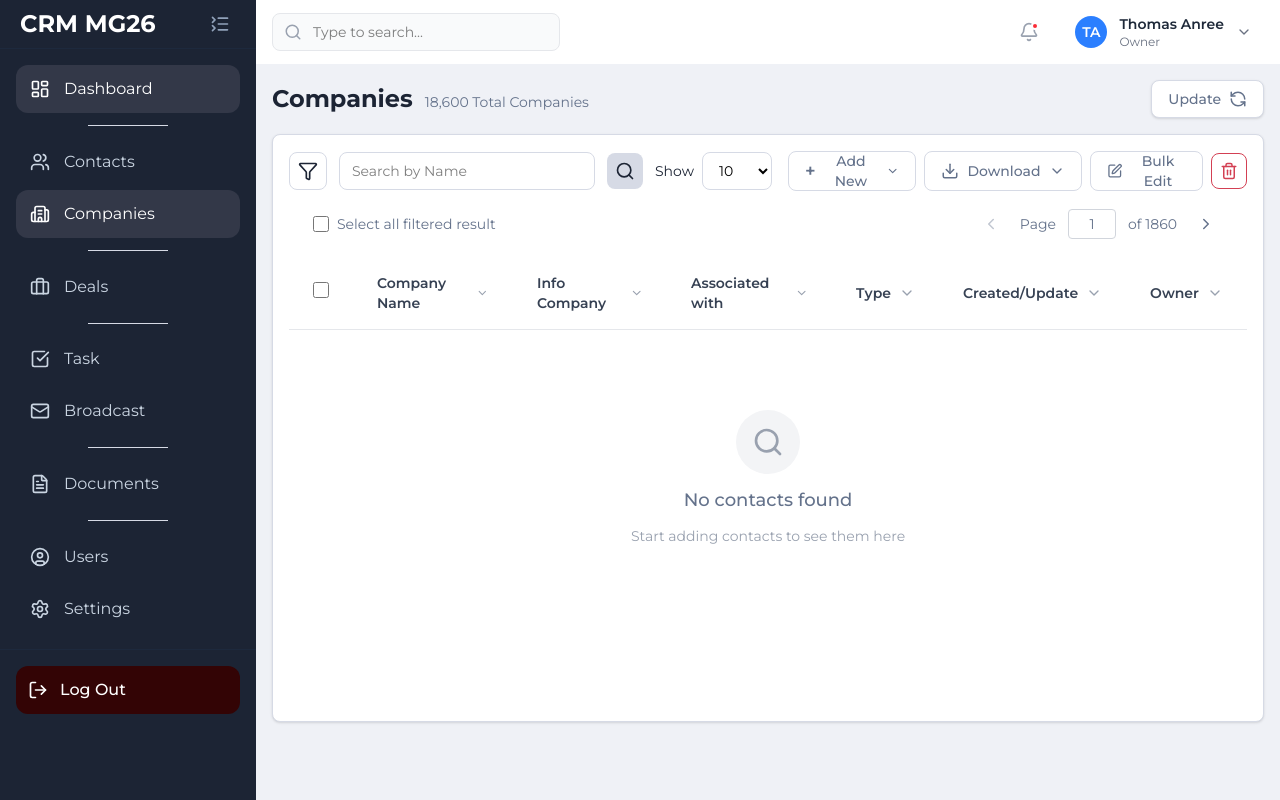
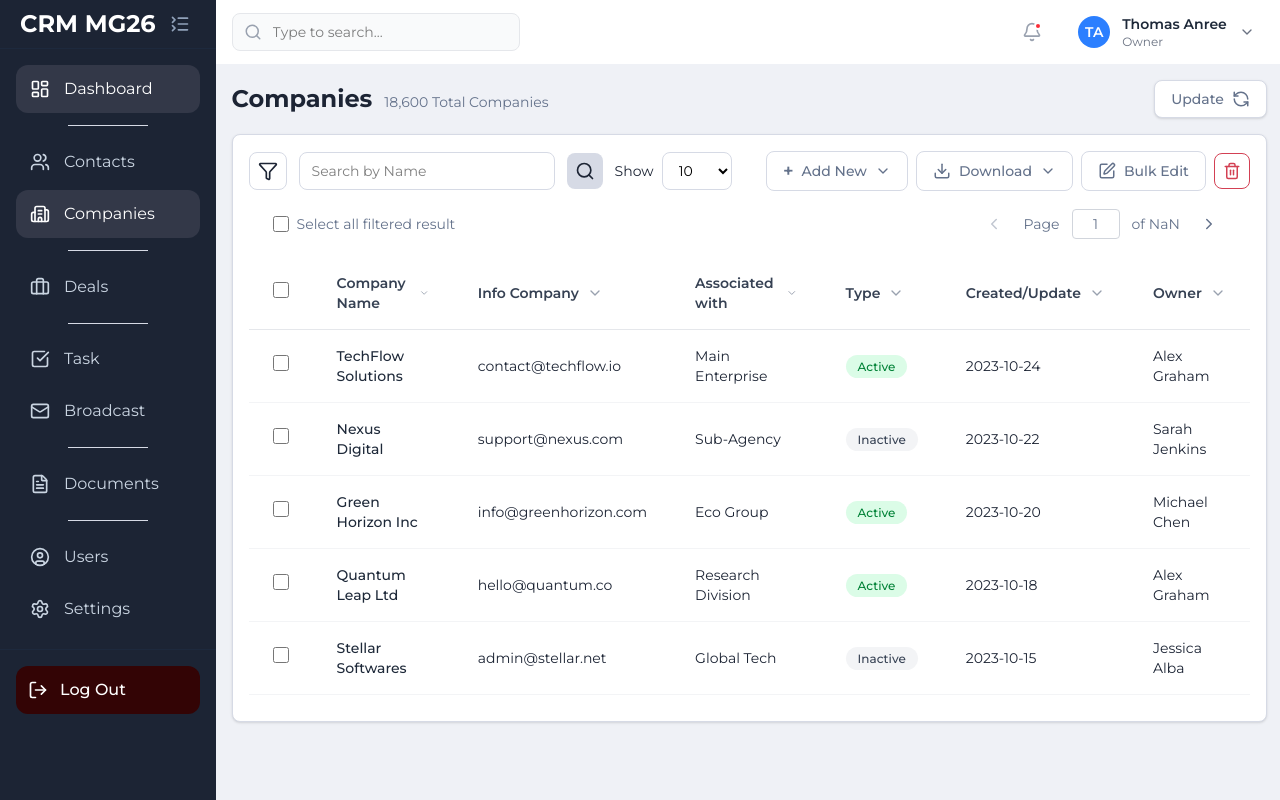
Before and after one commit to hannhz/VueCRM-MG26, a Vue app: page /companies in a window 1280 px wide. Built offline with nearby package versions, Linux system fonts and the light colour scheme.

Commit message:
feat: add vuedraggable dependency and implement deals management component

```diff
--- a/package.json
+++ b/package.json
@@ -13,7 +13,8 @@
     "@tailwindcss/vite": "^4.1.18",
     "lucide-vue-next": "^0.563.0",
     "vue": "^3.5.24",
-    "vue-router": "^4.6.4"
+    "vue-router": "^4.6.4",
+    "vuedraggable": "^4.1.0"
   },
   "devDependencies": {
     "@vitejs/plugin-vue": "^6.0.1",
--- a/src/components/carddb/topslspeople.vue
+++ b/src/components/carddb/topslspeople.vue
@@ -4,7 +4,7 @@ const salespeople = [
   { name: "Nur", deals: "1.5K", won: "1.1K" },
   { name: "Fuady", deals: "550", won: "500" },
   { name: "Hanan", deals: "196", won: "176" },
-    { name: "Hafizhah", deals: "230", won: "210" },
+  { name: "Hafizhah", deals: "230", won: "210" },
   { name: "Zarkasi", deals: "180", won: "160" },
 ];
 </script>
--- a/src/components/companies.vue
+++ b/src/components/companies.vue
@@ -7,14 +7,61 @@ import {
   Trash2,
   Filter,
   ChevronLeft,
-  ChevronRight, RefreshCcw,
+  ChevronRight,
+  RefreshCcw,
 } from "lucide-vue-next";
 import { ref } from "vue";
 
 // Sample data - replace with actual data from API
-const contacts = ref([]);
+const companies = ref([
+  {
+    id: 1,
+    name: "TechFlow Solutions",
+    email: "contact@techflow.io",
+    company: "Main Enterprise",
+    status: "Active",
+    updatedAt: "2023-10-24",
+    owner: "Alex Graham",
+  },
+  {
+    id: 2,
+    name: "Nexus Digital",
+    email: "support@nexus.com",
+    company: "Sub-Agency",
+    status: "Inactive",
+    updatedAt: "2023-10-22",
+    owner: "Sarah Jenkins",
+  },
+  {
+    id: 3,
+    name: "Green Horizon Inc",
+    email: "info@greenhorizon.com",
+    company: "Eco Group",
+    status: "Active",
+    updatedAt: "2023-10-20",
+    owner: "Michael Chen",
+  },
+  {
+    id: 4,
+    name: "Quantum Leap Ltd",
+    email: "hello@quantum.co",
+    company: "Research Division",
+    status: "Active",
+    updatedAt: "2023-10-18",
+    owner: "Alex Graham",
+  },
+  {
+    id: 5,
+    name: "Stellar Softwares",
+    email: "admin@stellar.net",
+    company: "Global Tech",
+    status: "Inactive",
+    updatedAt: "2023-10-15",
+    owner: "Jessica Alba",
+  },
+]);
 const currentPage = ref(1);
-const totalContacts = ref(18600);
+const totalCompanies = ref(18600);
 const itemsPerPage = ref(10);
 </script>
 
@@ -24,11 +71,11 @@ const itemsPerPage = ref(10);
     <div class="flex items-baseline gap-3">
       <h1 class="text-2xl font-bold text-dark-base">Companies</h1>
       <span class="text-sm text-sub-text"
-        >{{ totalContacts.toLocaleString() }} Total Companies</span
+        >{{ totalCompanies.toLocaleString() }} Total Companies</span
       >
     </div>
 
-    <!-- Connect Facebook Button -->
+    <!-- Update Button -->
     <button
       class="flex items-center gap-2 px-4 py-2 border border-outline bg-white text-sub-text rounded-lg hover:bg-sub-text hover:text-white transition shadow-sm"
     >
@@ -144,7 +191,7 @@ const itemsPerPage = ref(10);
           class="w-12 px-2 py-1 border border-gray-300 rounded text-center focus:outline-none focus:ring-1 focus:ring-sub-text"
         />
 
-        <span>of {{ Math.ceil(totalContacts / itemsPerPage) }}</span>
+        <span>of {{ Math.ceil(totalcompanies / itemsPerPage) }}</span>
 
         <button
           class="p-2 rounded hover:bg-gray-100 transition disabled:opacity-40"
@@ -219,7 +266,7 @@ const itemsPerPage = ref(10);
           </thead>
           <tbody>
             <!-- Empty State -->
-            <tr v-if="contacts.length === 0">
+            <tr v-if="companies.length === 0">
               <td colspan="7" class="px-6 py-20 text-center text-sub-text">
                 <div class="flex flex-col items-center gap-3">
                   <div
@@ -227,9 +274,9 @@ const itemsPerPage = ref(10);
                   >
                     <Search :size="32" class="text-gray-400" />
                   </div>
-                  <p class="text-lg font-medium">No contacts found</p>
+                  <p class="text-lg font-medium">No companies found</p>
                   <p class="text-sm text-gray-400">
-                    Start adding contacts to see them here
+                    Start adding companies to see them here
                   </p>
                 </div>
               </td>
@@ -237,7 +284,7 @@ const itemsPerPage = ref(10);
 
             <!-- Sample rows - will be populated with actual data -->
             <tr
-              v-for="contact in contacts"
+              v-for="contact in companies"
               :key="contact.id"
               class="border-b border-gray-100 hover:bg-gray-50 transition"
             >
--- a/src/components/contacts.vue
+++ b/src/components/contacts.vue
@@ -15,7 +15,26 @@ import {
 import { ref } from "vue";
 
 // Sample data - replace with actual data from API
-const contacts = ref([]);
+const contacts = ref([
+  {
+    id: 1,
+    name: "John Doe",
+    email: "john@example.com",
+    company: "Meta Tech",
+    status: "Active",
+    updatedAt: "2/18/2026",
+    owner: "fuady",
+  },
+  {
+    id: 2,
+    name: "Jane Smith",
+    email: "jane@work.com",
+    company: "Design Co",
+    status: "Inactive",
+    updatedAt: "2/17/2026",
+    owner: "hanan",
+  },
+]);
 const currentPage = ref(1);
 const totalContacts = ref(18600);
 const itemsPerPage = ref(10);
--- a/src/components/dealscard.vue
+++ b/src/components/dealscard.vue
@@ -0,0 +1,224 @@
+<script setup>
+import {
+  ChevronDown,
+  Download,
+  Edit,
+  LayoutGrid,
+  List,
+  Search,
+  Filter,
+} from "lucide-vue-next";
+
+const totalDeals = ref(18600);
+const itemsPerPage = ref(10);
+
+import { ref } from "vue";
+import draggable from 'vuedraggable';
+
+// Data Mata Uang
+const currencies = ["IDR", "USD", "SGD", "EUR"];
+const selectedCurrency = ref("IDR");
+const isCurrencyOpen = ref(false);
+
+// Data Pipeline
+const pipelines = ["Sales Pipeline", "Marketing Pipeline", "Dev Pipeline"];
+const selectedPipeline = ref("Sales Pipeline");
+const isPipelineOpen = ref(false);
+
+const boards = ref([
+  { id: 1, title: 'New', count: 1000, total: 0, items: [{ id: 101, name: 'Deal A' }, { id: 102, name: 'Deal B' }] },
+  { id: 2, title: 'Qualified', count: 1000, total: 0, items: [] },
+  { id: 3, title: 'Advanced', count: 1000, total: 0, items: [] },
+  { id: 4, title: 'Payment in Process', count: 1000, total: 0, items: [] },
+  { id: 5, title: 'Won', count: 1000, total: 0, items: [] },
+  { id: 6, title: 'Lost', count: 1000, total: 0, items: [] },
+]);
+
+</script>
+
+<template>
+  <div class="flex items-center justify-between mb-4">
+    <div class="flex items-baseline gap-3">
+      <h1 class="text-2xl font-bold text-dark-base">Deals</h1>
+      <span class="text-sm text-sub-text"
+        >{{ totalDeals.toLocaleString() }} Total Deals</span
+      >
+    </div>
+
+    <!-- Action Button -->
+    <div class="flex items-center gap-2">
+      <!-- Add New -->
+      <button
+        class="flex items-center gap-2 px-4 py-2 h-10 bg-white text-sub-text rounded-lg border border-outline hover:bg-sub-text hover:text-white transition"
+      >
+        <span class="text-lg font-semibold">+</span>
+        <span class="text-sm font-medium">Add New</span>
+        <ChevronDown :size="16" />
+      </button>
+
+      <!-- Download -->
+      <button
+        class="flex items-center gap-2 px-4 py-2 h-10 bg-white text-sub-text rounded-lg border border-outline hover:bg-sub-text hover:text-white transition"
+      >
+        <Download :size="18" />
+        <span class="text-sm font-medium">Download</span>
+        <ChevronDown :size="16" />
+      </button>
+
+      <!-- Bulk Edit -->
+      <button
+        class="flex items-center gap-2 px-4 py-2 h-10 bg-white text-sub-text rounded-lg border border-outline hover:bg-sub-text hover:text-white transition"
+      >
+        <Edit :size="18" />
+        <span class="text-sm font-medium">Bulk Edit</span>
+      </button>
+
+      <!-- Grid Mode -->
+      <button
+        title="Pipeline Mode"
+        class="flex items-center gap-2 px-4 py-2 h-10 bg-white text-sub-text rounded-lg border border-outline hover:bg-sub-text hover:text-white transition"
+      >
+        <LayoutGrid :size="18" />
+      </button>
+
+      <!-- List Mode -->
+      <button
+        title="List Mode"
+        class="flex items-center gap-2 px-4 py-2 h-10 bg-white text-sub-text rounded-lg border border-outline hover:bg-sub-text hover:text-white transition"
+      >
+        <List :size="18" :stroke-width="3" />
+      </button>
+    </div>
+  </div>
+
+  <!-- Placeholder for Deals Card -->
+  <!-- Action Bar -->
+  <div class="bg-white rounded-lg shadow-sm h-147 p-4 border border-outline">
+    <div class="flex items-center justify-between gap-4">
+      <!-- Left Section: Filter + Search + Show -->
+      <div class="flex items-center gap-3">
+        <!-- Filter Icon -->
+        <button
+          class="p-2 border border-outline rounded-lg hover:bg-outline/30 transition"
+        >
+          <Filter :size="20" class="text-dark-base" />
+        </button>
+
+        <!-- Search Input -->
+        <div class="relative">
+          <input
+            type="text"
+            placeholder="Search by Name"
+            class="pl-3 pr-4 py-2 bg-white border border-outline rounded-lg w-64 focus:outline-none focus:ring-1 focus:ring-sub-text text-sm"
+          />
+        </div>
+
+        <!-- Search Icon Button -->
+        <button
+          class="p-2 bg-outline hover:bg-outline/30 rounded-lg transition"
+        >
+          <Search :size="20" class="text-dark-base" />
+        </button>
+
+        <!-- Show Dropdown -->
+        <div class="flex items-center gap-2">
+          <span class="text-sm text-dark-base">Show</span>
+          <select
+            v-model="itemsPerPage"
+            class="px-3 py-2 border border-outline rounded-lg focus:outline-none focus:ring-1 focus:ring-sub-text text-sm"
+          >
+            <option :value="10">10</option>
+            <option :value="25">25</option>
+            <option :value="50">50</option>
+            <option :value="100">100</option>
+          </select>
+        </div>
+      </div>
+      <!-- Right Section: Action Buttons -->
+      <div class="flex items-center gap-2">
+        <div
+          class="flex flex-wrap items-center justify-end gap-4 p-4 text-sm font-medium text-slate-600"
+        >
+          <div class="relative">
+            <button
+              @click="isCurrencyOpen = !isCurrencyOpen"
+              class="flex items-center gap-1 hover:text-dark-base transition focus:outline-none"
+            >
+              <span
+                >Currency:
+                <span class="text-dark-base font-bold">{{
+                  selectedCurrency
+                }}</span></span
+              >
+              <ChevronDown
+                :size="16"
+                :class="{ 'rotate-180': isCurrencyOpen }"
+                class="transition-transform"
+              />
+            </button>
+
+            <div
+              v-if="isCurrencyOpen"
+              class="absolute right-0 mt-2 w-32 bg-white border border-outline rounded-lg shadow-lg z-10"
+            >
+              <ul class="py-1">
+                <li
+                  v-for="curr in currencies"
+                  :key="curr"
+                  @click="
+                    selectedCurrency = curr;
+                    isCurrencyOpen = false;
+                  "
+                  class="px-4 py-2 hover:bg-gray-100 cursor-pointer text-dark-base"
+                >
+                  {{ curr }}
+                </li>
+              </ul>
+            </div>
+          </div>
+
+          <div class="hidden sm:block w-px h-5 bg-outline"></div>
+
+          <div class="relative">
+            <button
+              @click="isPipelineOpen = !isPipelineOpen"
+              class="flex items-center gap-1 hover:text-dark-base transition focus:outline-none"
+            >
+              <span
+                >Pipeline:
+                <span class="text-dark-base font-bold">{{
+                  selectedPipeline
+                }}</span></span
+              >
+              <ChevronDown
+                :size="16"
+                :class="{ 'rotate-180': isPipelineOpen }"
+                class="transition-transform"
+              />
+            </button>
+
+            <div
+              v-if="isPipelineOpen"
+              class="absolute right-0 mt-2 w-48 bg-white border border-outline rounded-lg shadow-lg z-10"
+            >
+              <ul class="py-1">
+                <li
+                  v-for="pipe in pipelines"
+                  :key="pipe"
+                  @click="
+                    selectedPipeline = pipe;
+                    isPipelineOpen = false;
+                  "
+                  class="px-4 py-2 hover:bg-gray-100 cursor-pointer text-dark-base"
+                >
+                  {{ pipe }}
+                </li>
+              </ul>
+            </div>
+          </div>
+        </div>
+      </div>
+    </div>
+
+  </div>
+</template>
--- a/src/router/index.js
+++ b/src/router/index.js
@@ -4,6 +4,7 @@ import Contacts from "@/components/contacts.vue";
 import LoginPage from "@/components/loginpage.vue";
 import MainDashboard from "@/components/maindashboard.vue";
 import Companies from "@/components/companies.vue";
+import Deals from "@/components/dealscard.vue";
 
 const routes = [
   {
@@ -31,7 +32,12 @@ const routes = [
         path: "/companies",
         name: "Companies",
         component: Companies,
-      }
+      },
+      {
+        path: "/deals",
+        name: "Deals",
+        component: Deals,
+      },
     ],
   },
 ];
```
Also changed, not shown: 1 other file (tests, documents, lock files or other folders).
